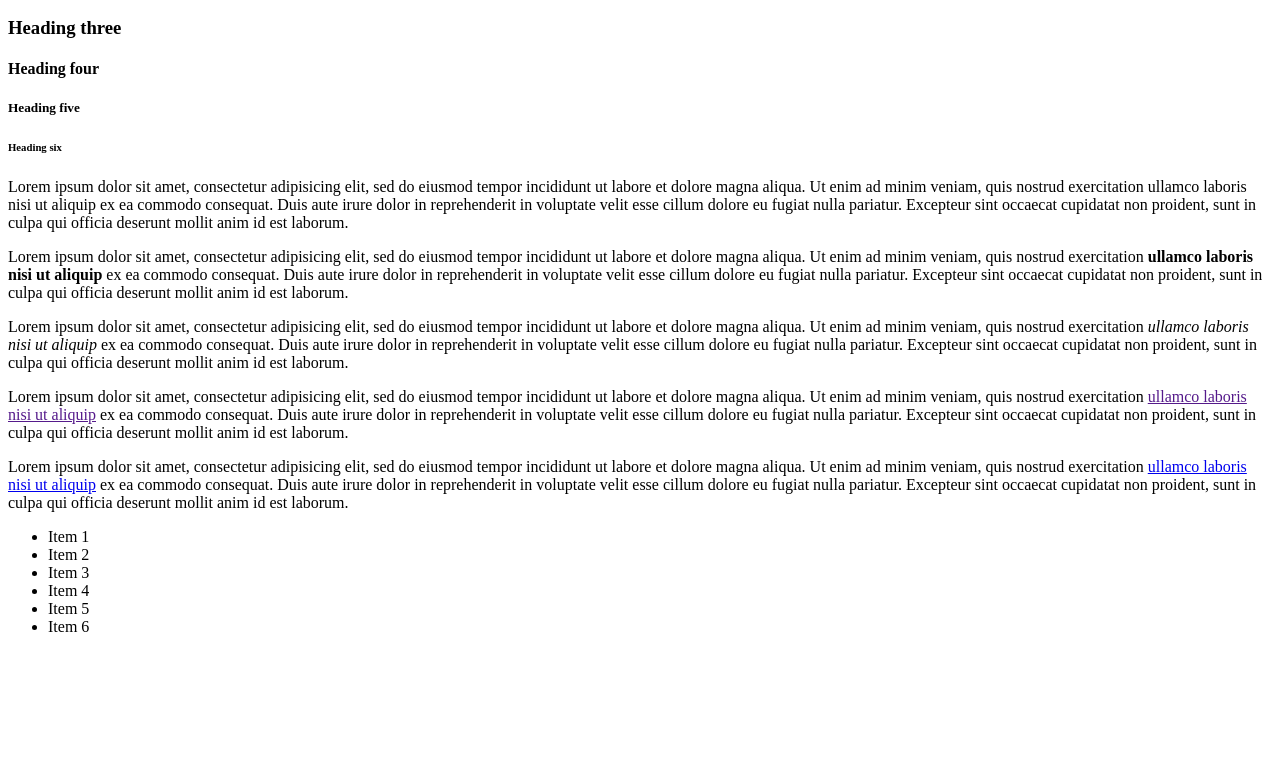
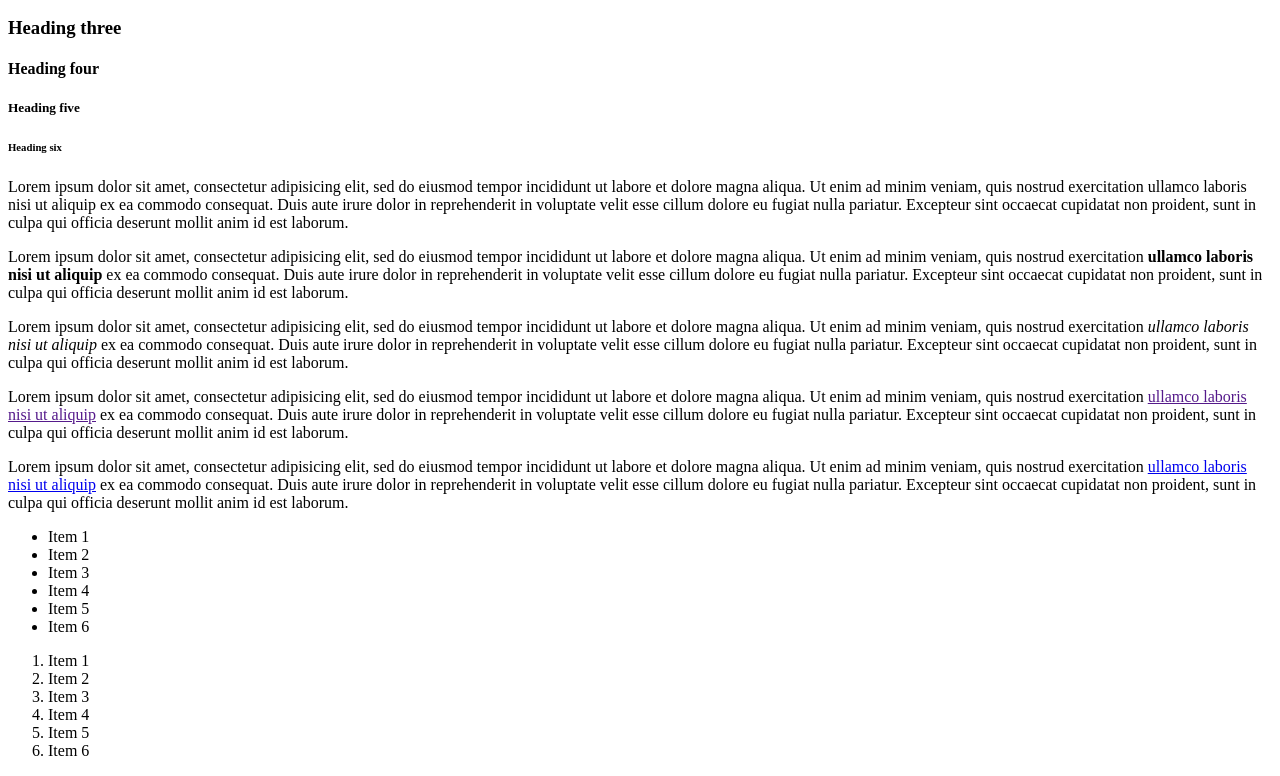
Before and after one commit to pratah/HTML-Cheat_Sheet, a plain HTML site: page index.html in a window 1280 px wide. Shown: the part 110-886 px from the top of the page. Before the commit the page ends 800 px from the top, so only its background shows below. Drawn offline with Linux system fonts and the light colour scheme.

Commit message:
Adding to files

```diff
--- a/index.html
+++ b/index.html
@@ -68,5 +68,14 @@
 			<li>Item 5</li>
 			<li>Item 6</li>
 		</ul>
+		<!-- Ordered Lists-->
+		<ol>
+			<li>Item 1</li>
+			<li>Item 2</li>
+			<li>Item 3</li>
+			<li>Item 4</li>
+			<li>Item 5</li>
+			<li>Item 6</li>
+		</ol>
 	</body>
 </html>
```
Also changed, not shown: 1 other file.
